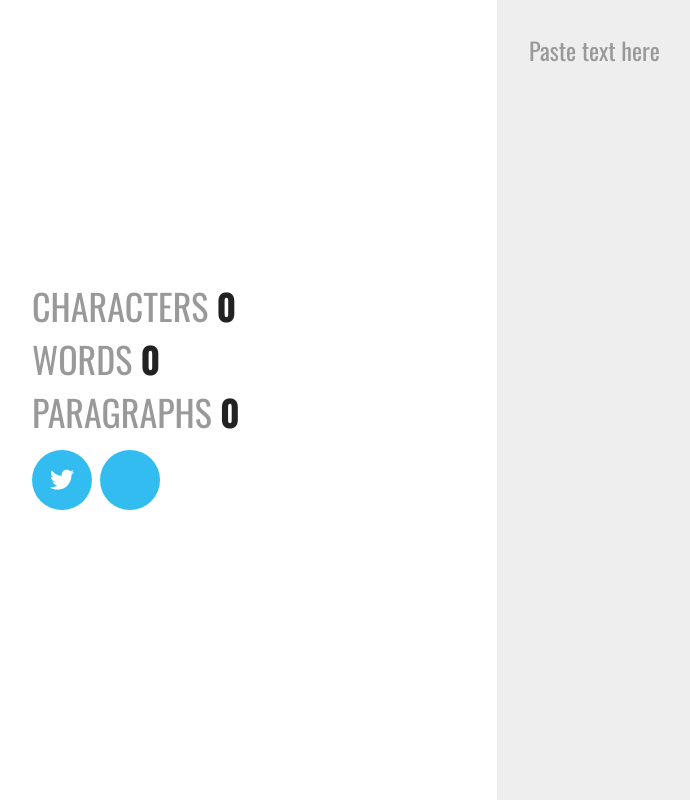
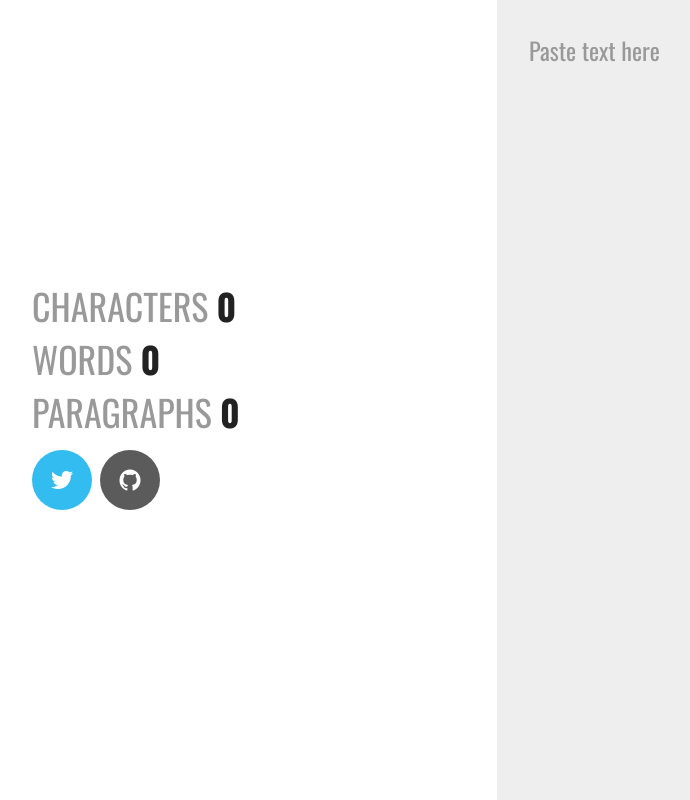
Before and after one commit to ryandunnewold/jscharactercount, a plain HTML site: page index.html in a window 1280 px wide. Shown: the whole page, without its empty margins (143-833 px from the left). Drawn offline with nearby package versions, Linux system fonts and the light colour scheme.

Commit message:
Clean up fonts, styles

```diff
--- a/index.html
+++ b/index.html
@@ -4,10 +4,9 @@
     <title>JS Character Count</title>
     <link rel="icon" type="image/png" href="images/favicon.png">
     <meta name="viewport" content="width=device-width, initial-scale=1">
-    <meta name="Description" CONTENT="Beautiful fast character, word, and paragraph counter.">
-    <script src="https://ajax.googleapis.com/ajax/libs/jquery/2.1.3/jquery.min.js"></script>
-    <link href='http://fonts.googleapis.com/css?family=Oswald:400,700' rel='stylesheet' type='text/css'>
-    <link href='styles/social.css' rel='stylesheet'>
+    <meta name="Description" CONTENT="Beautiful character, word, and paragraph counter.">
+    <link href='https://fonts.googleapis.com/css?family=Oswald:400,700' rel='stylesheet' type='text/css'>
+    <link href='https://code.ionicframework.com/ionicons/2.0.1/css/ionicons.min.css' rel='stylesheet'>
     <link href='styles/style.css' rel='stylesheet'>
   </head>
   <body>
@@ -25,11 +24,11 @@
           </div>
           <div id='social-icons'>
             <a href='https://twitter.com/ryandunnewold' target='_blank'>
-              <span class='icon-twitter'></span>
+              <span class='icon ion-social-twitter'></span>
             </a>
 
             <a href='https://github.com/ryandunnewold' target='_blank'>
-              <span class='icon-github'></span>
+              <span class='icon ion-social-github'></span>
             </a>
           </div>
         </div>
--- a/js/script.js
+++ /dev/null
@@ -1,3 +0,0 @@
-$(document).ready(function(){
-  // Get numbers -> http://blog.sumall.com/journal/internet-zoo-ideal-length-everything-online.html
-});
--- a/styles/social.css
+++ /dev/null
@@ -1,58 +0,0 @@
-@font-face {
-  font-family: 'social';
-  src: url('../fonts/social.eot?98823079');
-  src: url('../fonts/social.eot?98823079#iefix') format('embedded-opentype'),
-       url('../fonts/social.woff?98823079') format('woff'),
-       url('../fonts/social.ttf?98823079') format('truetype'),
-       url('../fonts/social.svg?98823079#social') format('svg');
-  font-weight: normal;
-  font-style: normal;
-}
-/* Chrome hack: SVG is rendered more smooth in Windozze. 100% magic, uncomment if you need it. */
-/* Note, that will break hinting! In other OS-es font will be not as sharp as it could be */
-/*
-@media screen and (-webkit-min-device-pixel-ratio:0) {
-  @font-face {
-    font-family: 'social';
-    src: url('../font/social.svg?98823079#social') format('svg');
-  }
-}
-*/
-
- [class^="icon-"]:before, [class*=" icon-"]:before {
-  font-family: "social";
-  font-style: normal;
-  font-weight: normal;
-  speak: none;
-
-  display: inline-block;
-  text-decoration: inherit;
-  width: 1em;
-  margin-right: .2em;
-  text-align: center;
-  /* opacity: .8; */
-
-  /* For safety - reset parent styles, that can break glyph codes*/
-  font-variant: normal;
-  text-transform: none;
-
-  /* fix buttons height, for twitter bootstrap */
-  line-height: 1em;
-
-  /* Animation center compensation - margins should be symmetric */
-  /* remove if not needed */
-  margin-left: .2em;
-
-  /* you can be more comfortable with increased icons size */
-  /* font-size: 120%; */
-
-  /* Font smoothing. That was taken from TWBS */
-  -webkit-font-smoothing: antialiased;
-  -moz-osx-font-smoothing: grayscale;
-
-  /* Uncomment for 3D effect */
-  /* text-shadow: 1px 1px 1px rgba(127, 127, 127, 0.3); */
-}
-
-.icon-website:before { content: '\e805'; } /* '' */
-.icon-twitter:before { content: '\e806'; } /* '' */
--- a/styles/style.scss
+++ b/styles/style.scss
@@ -147,7 +147,7 @@ html, body {
           text-decoration: none;
           color: #222;
           display: block;
-          [class^="icon-"] {
+          .icon {
             display: block;
             box-sizing: border-box;
             background: rgb(0, 172, 237);
@@ -164,11 +164,11 @@ html, body {
               opacity: 1;
             }
           }
-          .icon-twitter {
+          .ion-social-twitter {
             background: rgb(0, 172, 237);
           }
-          .icon-website {
-            background: rgb(51, 204, 153);
+          .ion-social-github {
+            background: #333;
           }
         }
       }
```
Also changed, not shown: fonts/social.ttf (deleted), fonts/social.woff (deleted), styles/style.css, 3 other files.
